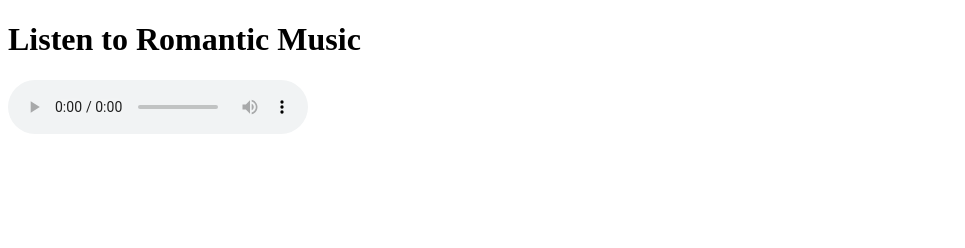
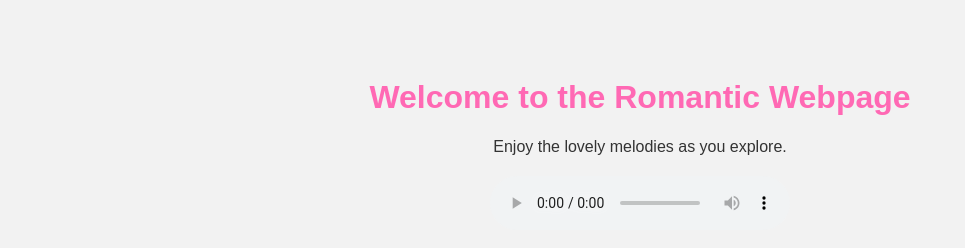
Before and after one commit to reiche62735708-boop/Mi-respositorio, a plain HTML site: page index.html in a window 1280 px wide. Shown: the whole page, without its empty margins (0-965 px from the left). Drawn offline with Linux system fonts and the light colour scheme.

Commit message:
Update index.html with complete romantic webpage and music player.

```diff
--- a/index.html
+++ b/index.html
@@ -3,13 +3,31 @@
 <head>
     <meta charset="UTF-8">
     <meta name="viewport" content="width=device-width, initial-scale=1.0">
-    <title>Romantic Music</title>
+    <title>Romantic Webpage</title>
+    <style>
+        body {
+            font-family: Arial, sans-serif;
+            background-color: #f2f2f2;
+            color: #333;
+            text-align: center;
+            padding: 50px;
+        }
+        h1 {
+            color: #ff69b4;
+        }
+        .music-player {
+            margin-top: 20px;
+        }
+    </style>
 </head>
 <body>
-    <h1>Listen to Romantic Music</h1>
-    <audio controls>
-        <source src="https://www.soundhelix.com/examples/mp3/SoundHelix-Song-1.mp3" type="audio/mpeg">
-        Your browser does not support the audio element.
-    </audio>
+    <h1>Welcome to the Romantic Webpage</h1>
+    <p>Enjoy the lovely melodies as you explore.</p>
+    <div class="music-player">
+        <audio controls>
+            <source src="your-music-file.mp3" type="audio/mpeg">
+            Your browser does not support the audio tag.
+        </audio>
+    </div>
 </body>
 </html>
```
